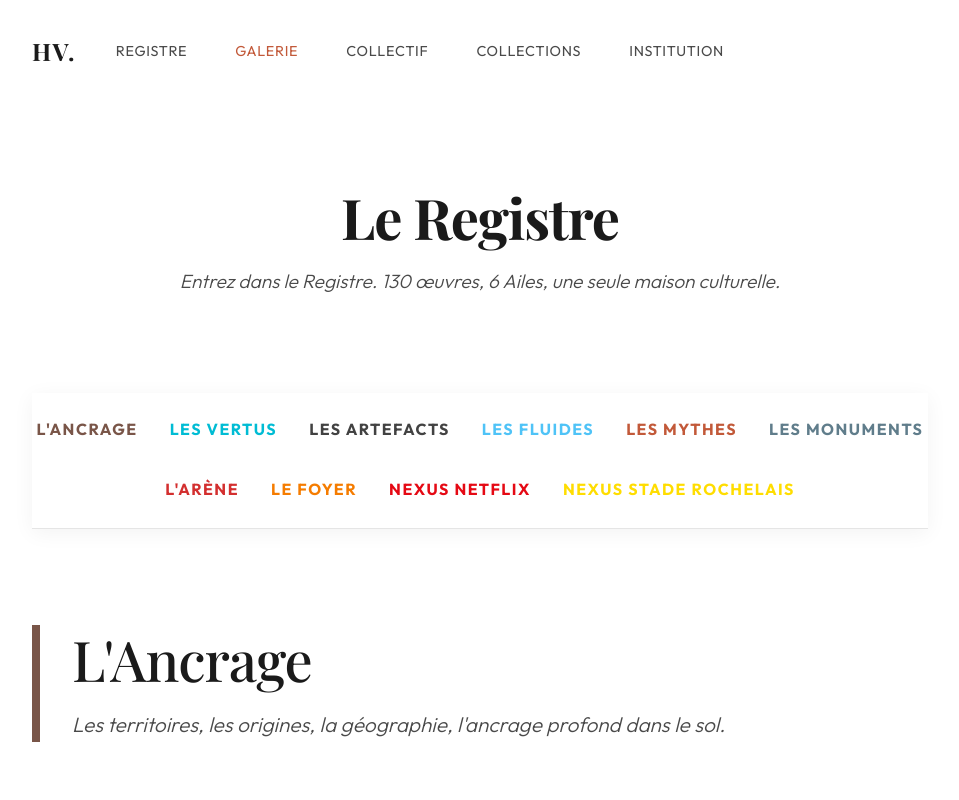
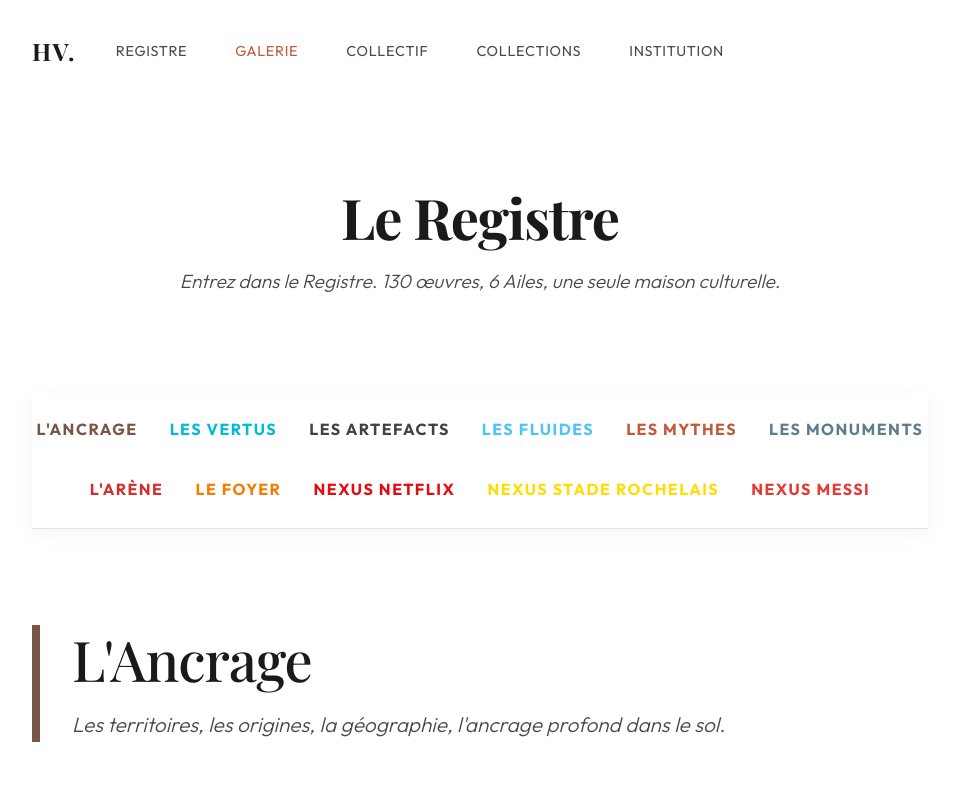
Before and after one commit to gdesygn/humanvalues, a React (Vite) app: page /galerie in a window 1280 px wide. Shown: the top 800 px of the page, without its empty margins (160-1119 px from the left). Built offline with nearby package versions, Linux system fonts and the light colour scheme; a web font is replaced by a local one.

Commit message:
feat: Création de la section Nexus Messi avec ses 3 déclinaisons

```diff
--- a/src/pages/Galerie.jsx
+++ b/src/pages/Galerie.jsx
@@ -306,6 +306,17 @@ const ailes = [
       { id: "nxr5", title: "Charente-Maritime (Noir)", subject: "Stade Rochelais", text: "Le département façonné par les noms, incrusté de noir profond.", image: "/artworks/rochelais_map_2.jpg", hc: true },
       { id: "nxr6", title: "La Caravelle (Noir)", subject: "Stade Rochelais", text: "L'emblème du club et l'héritage européen en noir intense.", image: "/artworks/rochelais_caravelle_2.jpg", hc: true }
     ]
+  },
+  {
+    id: "nexus-messi",
+    title: "Nexus Messi",
+    color: "#E53935", // Rouge
+    description: "L'icône absolue. Le génie argentin décliné sous ses trois maillots historiques.",
+    artworks: [
+      { id: "nxm1", title: "Messi (Miami)", subject: "Inter Miami", text: "MAGIC, EFFICIENCY, STILLNESS. Le génie argentin sous les couleurs de la Floride.", image: "/artworks/messi_miami.jpg", hc: true },
+      { id: "nxm2", title: "Messi (Barcelone)", subject: "FC Barcelone", text: "SHARPNESS, IMMORTAL. La légende absolue sculptée aux couleurs du Camp Nou.", image: "/artworks/messi_fcb.jpg", hc: true },
+      { id: "nxm3", title: "Messi (Argentine)", subject: "AFA", text: "L'immortalité dorée. La consécration ultime avec l'Albiceleste.", image: "/artworks/messi_afa.jpg", hc: true }
+    ]
   }
 ];
 
```
